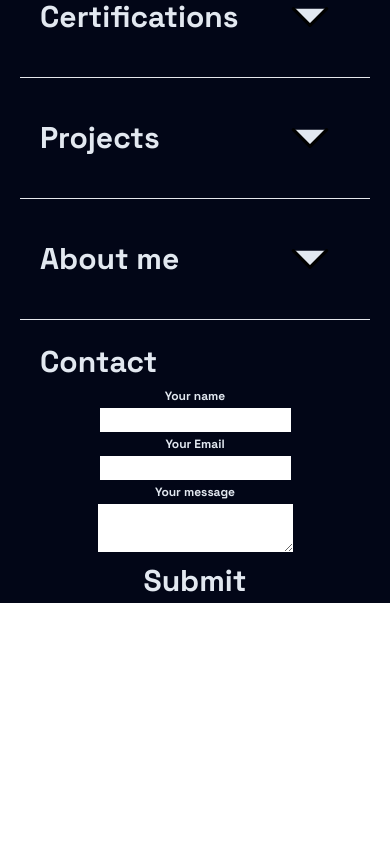
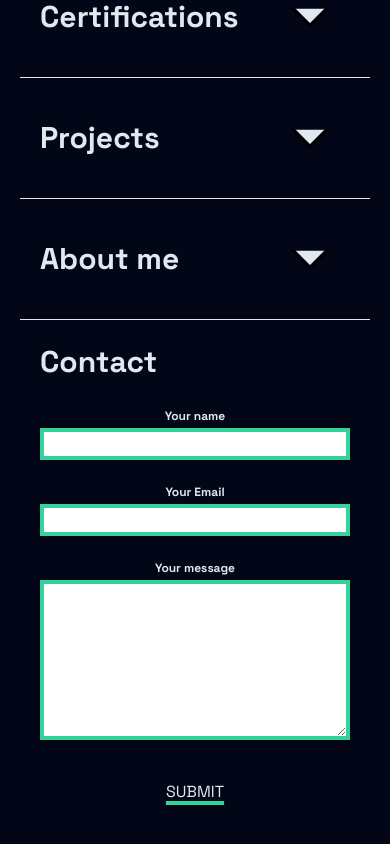
Before and after one commit to FabioDev86/my_new_portfolio, a Next.js app: page / in a window 390 px wide. Shown: the part 916-1760 px from the top of the page. Before the commit the page ends 1519 px from the top, so only its background shows below. Built offline with nearby package versions, Linux system fonts and the light colour scheme.

Commit message:
styled mobile Contact section

```diff
--- a/src/app/globals.css
+++ b/src/app/globals.css
@@ -35,6 +35,13 @@
       @apply sm:mx-10;
       @apply z-10;
     }
+    .error {
+      @apply dark:text-red-600;
+      @apply text-xs;
+      @apply md:text-sm;
+      @apply lg:text-base;
+      @apply font-bold;
+    }
     hr {
       @apply m-5;
     }
--- a/src/components/Contact.jsx
+++ b/src/components/Contact.jsx
@@ -9,20 +9,20 @@ export default function Contact(){
     const MyInput = ({ label, ...props }) => {
         const [field, meta] = useField(props);
         return (
-            <div className="input-box">
+            <div className="mx-10 flex flex-col  my-5">
                 <label htmlFor={props.id || props.name}><p>{label}</p></label>
-                <input className="input" {...field} {...props} />
-                <div className="text-red-600">{ meta.touched && meta.error ? meta.error : null }</div>
+                <input className={"border-4 " + (meta.touched && meta.error ? "border-red-600" : "border-emerald-400")} {...field} {...props} />
+                <div className="error">{ meta.touched && meta.error ? meta.error : null }</div>
             </div>
         );
     };
     const MyTextArea = ({ label, ...props }) => {
         const [field, meta] = useField(props);
         return (
-          <div className="input-box">
+          <div className="mx-10 flex flex-col">
             <label htmlFor={props.id || props.name}><p>{label}</p></label>
-            <textarea className="input" {...field} {...props} />
-            <div className="text-red-600">{ meta.touched && meta.error ? meta.error : null }</div>
+            <textarea className={" h-40 border-4 " + (meta.touched && meta.error ? "border-red-600" : "border-emerald-400")} {...field} {...props} />
+            <div className="error">{ meta.touched && meta.error ? meta.error : null }</div>
           </div>
         );
     };
@@ -77,7 +77,7 @@ export default function Contact(){
                         name="message"
                         type="textarea"
                     />
-                    <button type="submit" id="submit"><h1>Submit</h1></button>
+                    <button type="submit" id="submit" className="dark:text-slate-200 my-10 sm:self-start sm:text-xl sm:mx-10 underline decoration-emerald-400 underline-offset-4 decoration-4">SUBMIT</button>
                 </Form>
 
              </Formik>
```
